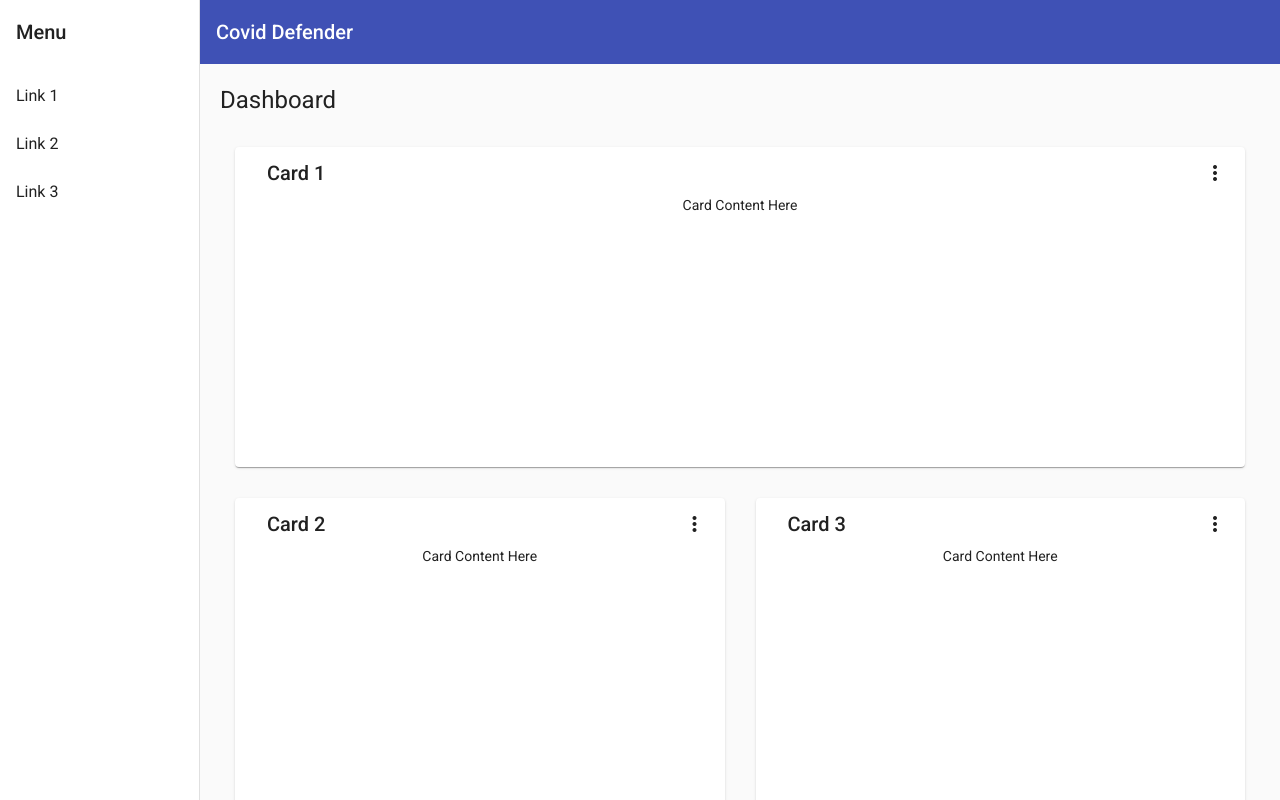
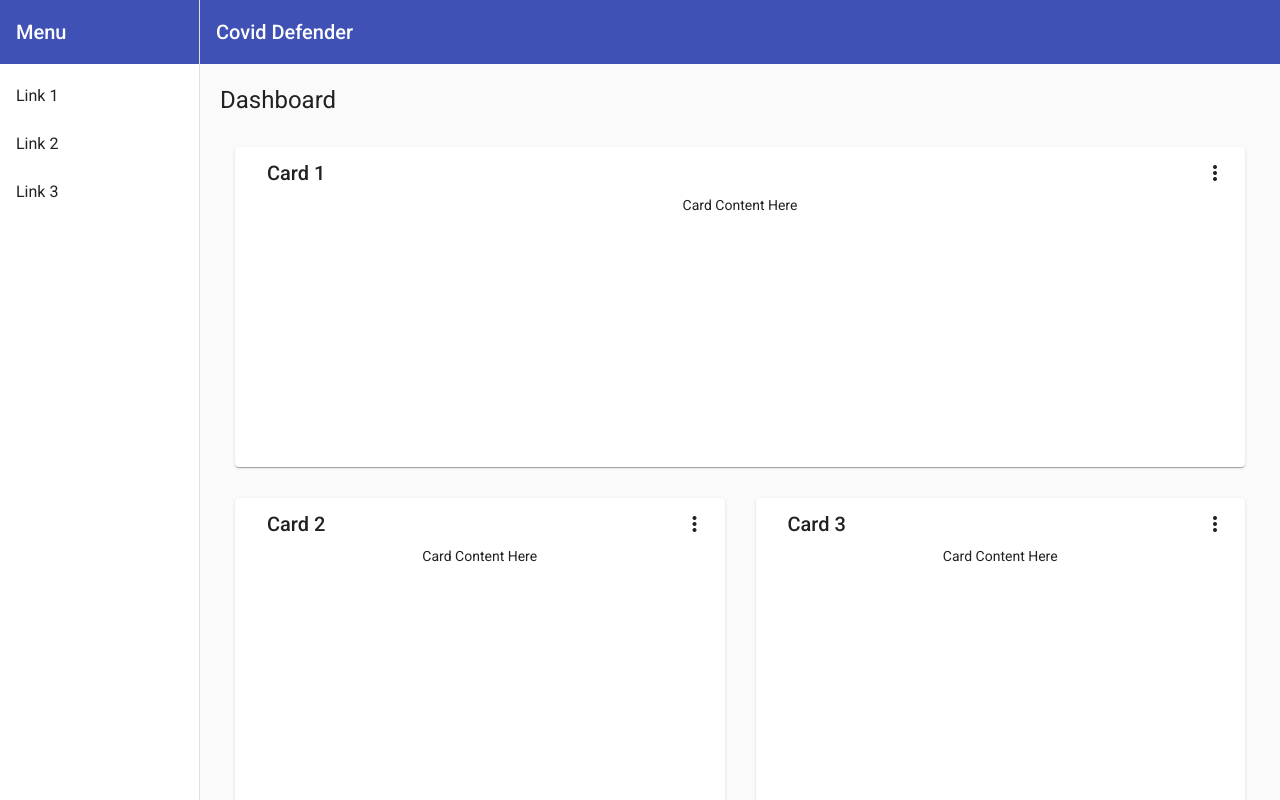
Before and after one commit to faaizzz/covdef, an Angular app: page / in a window 1280 px wide. Built offline with nearby package versions, Linux system fonts and the light colour scheme.

Commit message:
Nav header color set to primary

```diff
--- a/src/app/_pages/nav/nav.component.css
+++ b/src/app/_pages/nav/nav.component.css
@@ -6,9 +6,9 @@
   width: 200px;
 }
 
-.sidenav .mat-toolbar {
+/* .sidenav .mat-toolbar {
   background: inherit;
-}
+} */
 
 .mat-toolbar.mat-primary {
   position: sticky;
--- a/src/app/_pages/nav/nav.component.html
+++ b/src/app/_pages/nav/nav.component.html
@@ -3,7 +3,11 @@
       [attr.role]="(isHandset$ | async) ? 'dialog' : 'navigation'"
       [mode]="(isHandset$ | async) ? 'over' : 'side'"
       [opened]="(isHandset$ | async) === false">
-    <mat-toolbar>Menu</mat-toolbar>
+    <mat-toolbar color="primary">
+      <span>
+        Menu
+      </span>
+    </mat-toolbar>
     <mat-nav-list>
       <a mat-list-item href="#">Link 1</a>
       <a mat-list-item href="#">Link 2</a>
```
